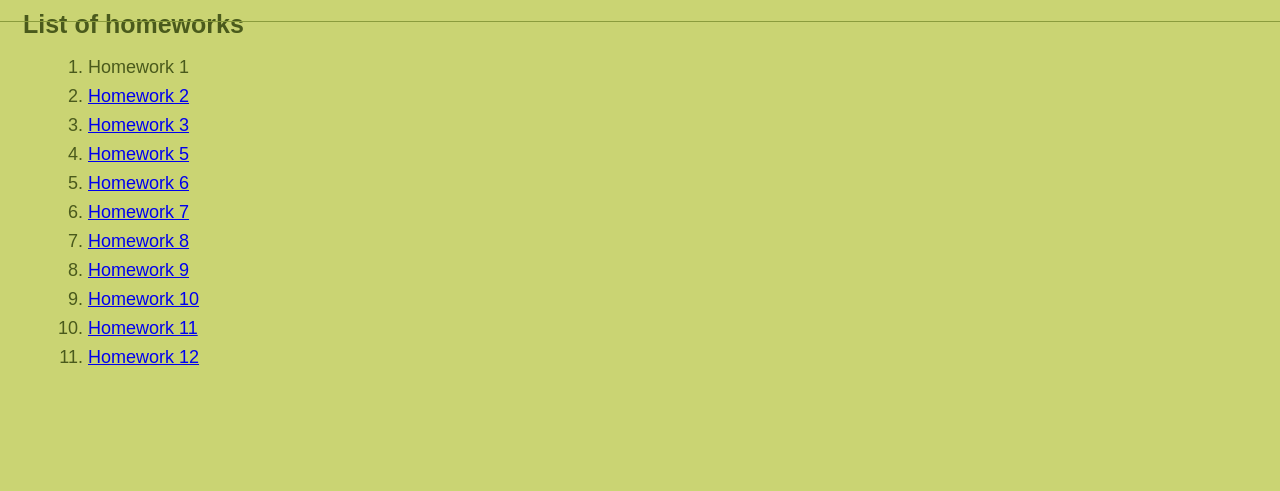
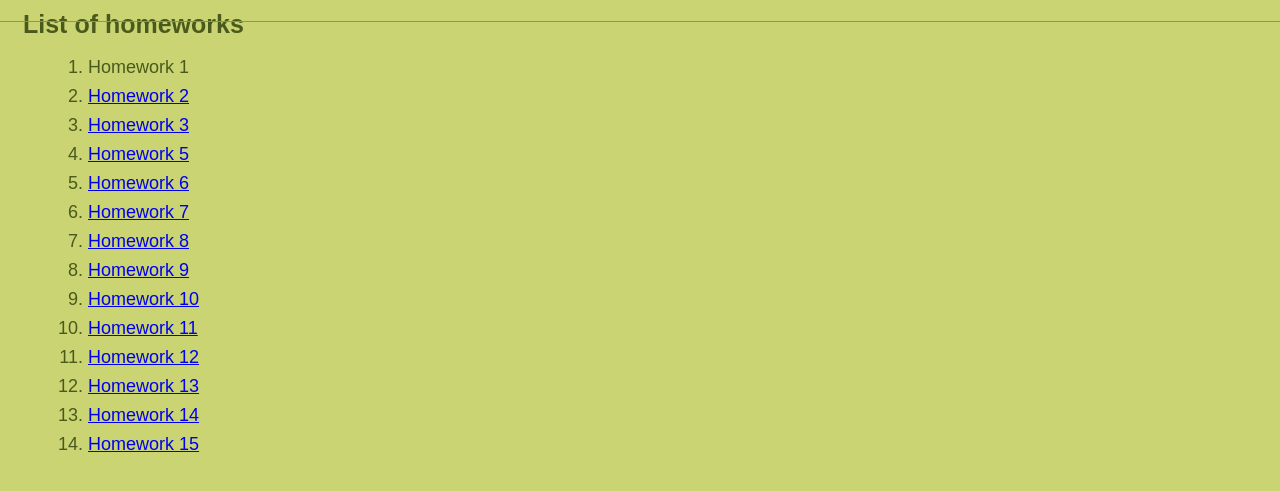
Before and after one commit to InnaElsukova/lessons_JS, a plain HTML site: page index.html in a window 1280 px wide. Shown: the part 99-590 px from the top of the page. Drawn offline with Linux system fonts and the light colour scheme.

Commit message:
Add files via upload

```diff
--- a/index.html
+++ b/index.html
@@ -48,6 +48,15 @@
                      <li>
                         <a target="_blank" href="./lesson_12/index.html">Homework 12</a>
                     </li>
+                    <li>
+                        <a target="_blank" href="./lesson_13/index.html">Homework 13</a>
+                    </li>
+                    <li>
+                        <a target="_blank" href="./lesson_14/index.html">Homework 14</a>
+                    </li>
+                     <li>
+                        <a target="_blank" href="./lesson_15/index.html">Homework 15</a>
+                    </li>
                 </ol>
             </div>
         </main>
```
